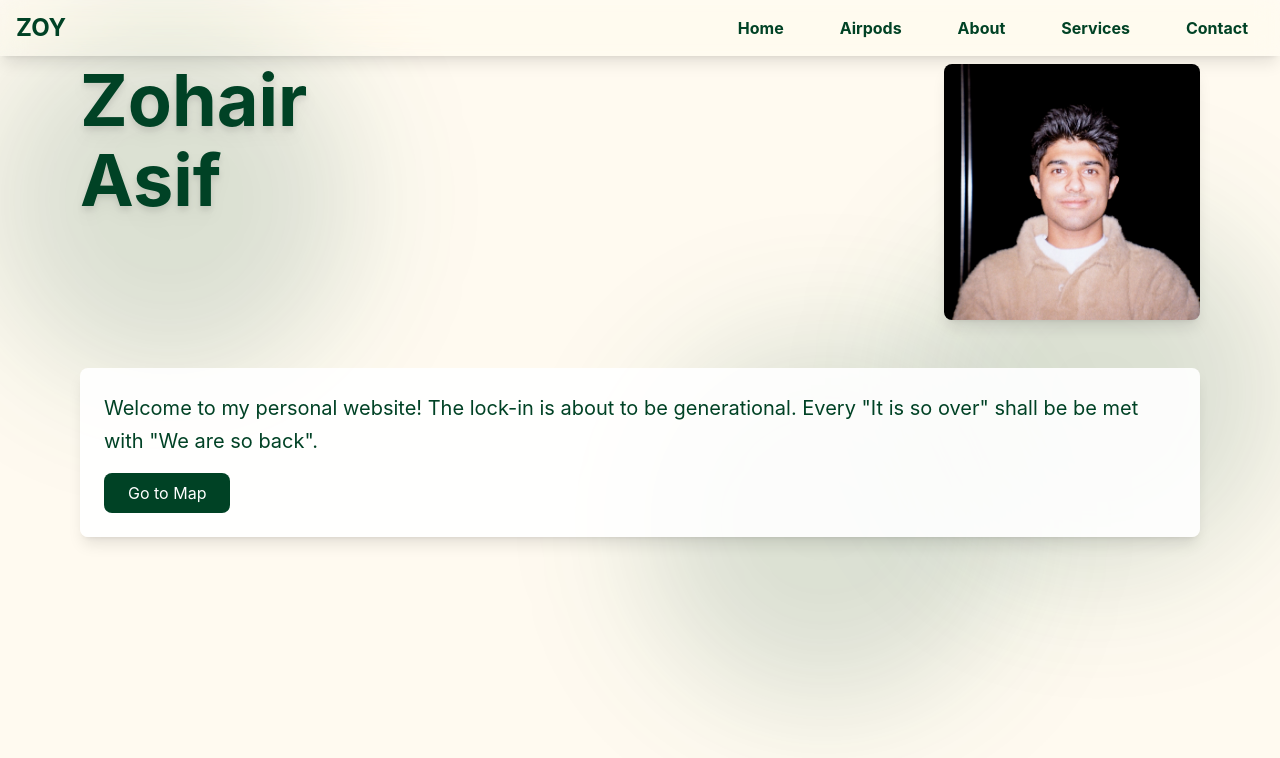
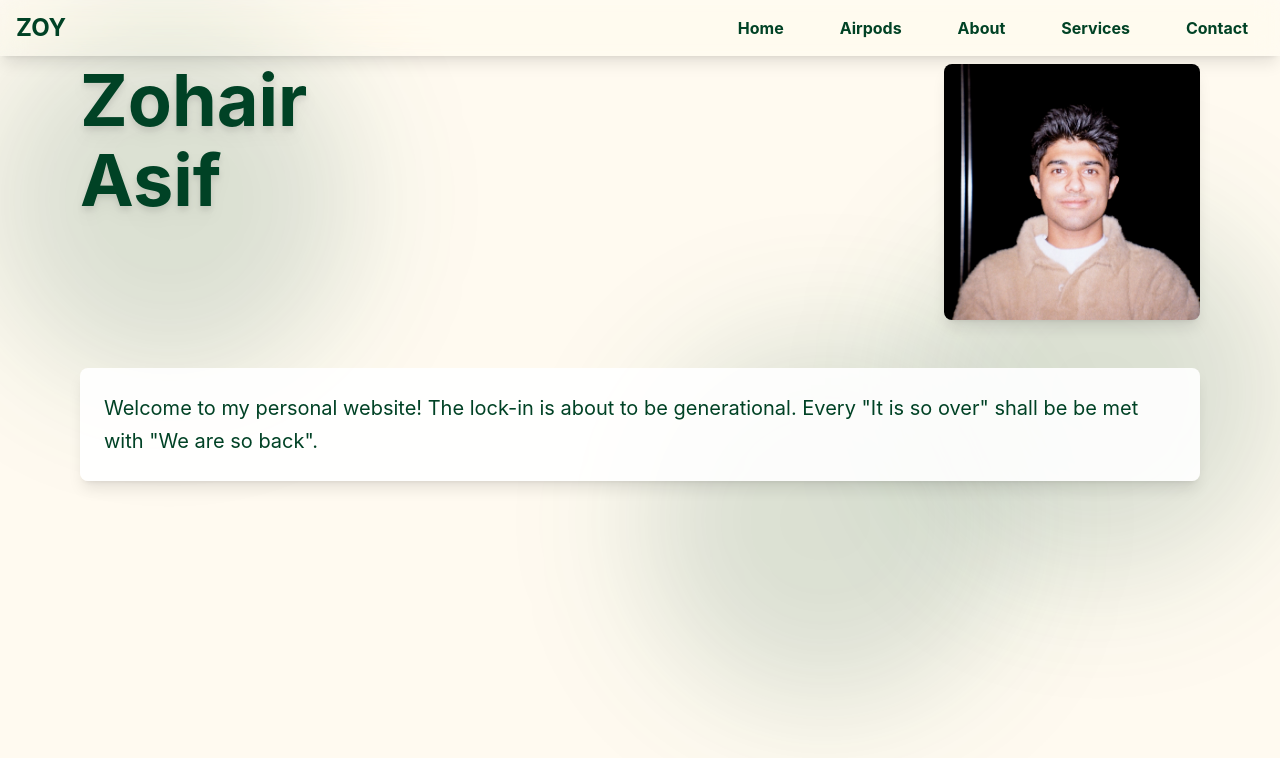
Before and after one commit to zoasif-coder/zohair_asif-com, a React (Create React App) app: page /#/ in a window 1280 px wide. Shown: the top 758 px of the page. Built offline with nearby package versions, Linux system fonts and the light colour scheme.

Commit message:
removed go to map buitton on landing page

```diff
--- a/src/landing_page.js
+++ b/src/landing_page.js
@@ -56,12 +56,6 @@ const LandingPage = () => {
             Welcome to my personal website! The lock-in is about to be generational. Every "It is so over" shall be
             be met with "We are so back".
           </p>
-          <button
-            onClick={handleMapClick}
-            className="inline-block mt-4 px-6 py-2 bg-[#004225] text-white rounded-lg hover:bg-[#003219] hover:-translate-y-1 transition-all duration-300"
-          >
-            Go to Map
-          </button>
         </div>
       </main>
     </div>
```
